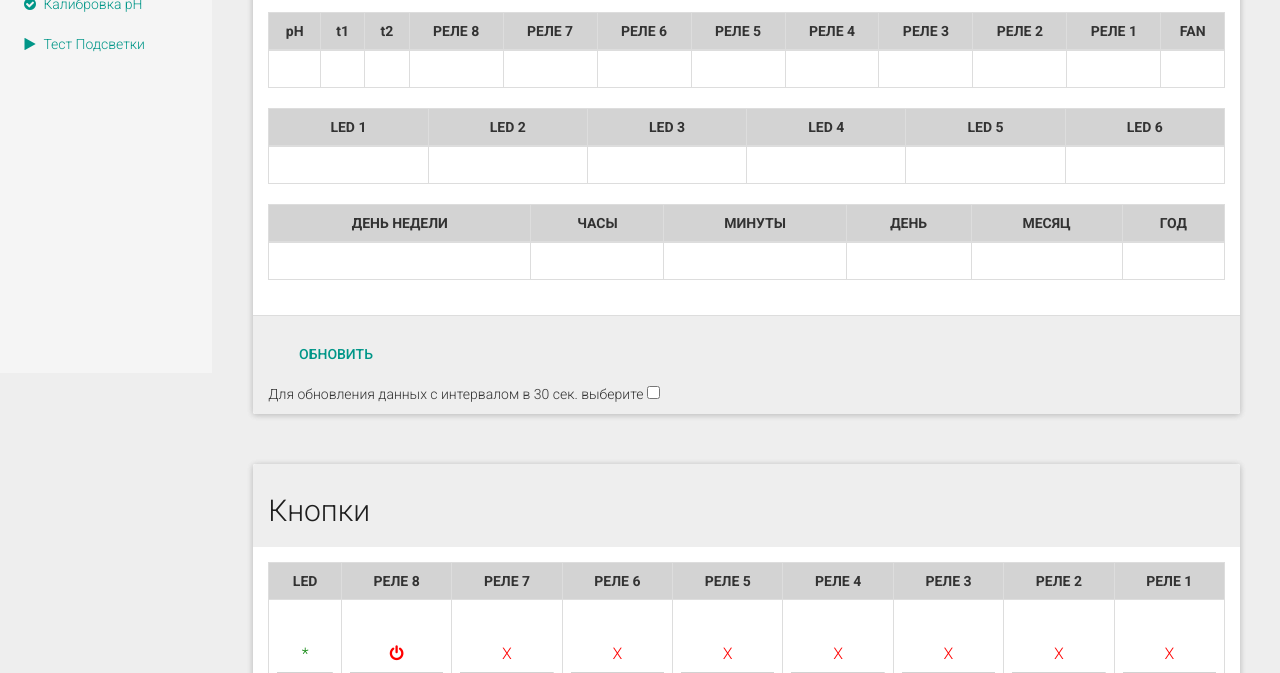
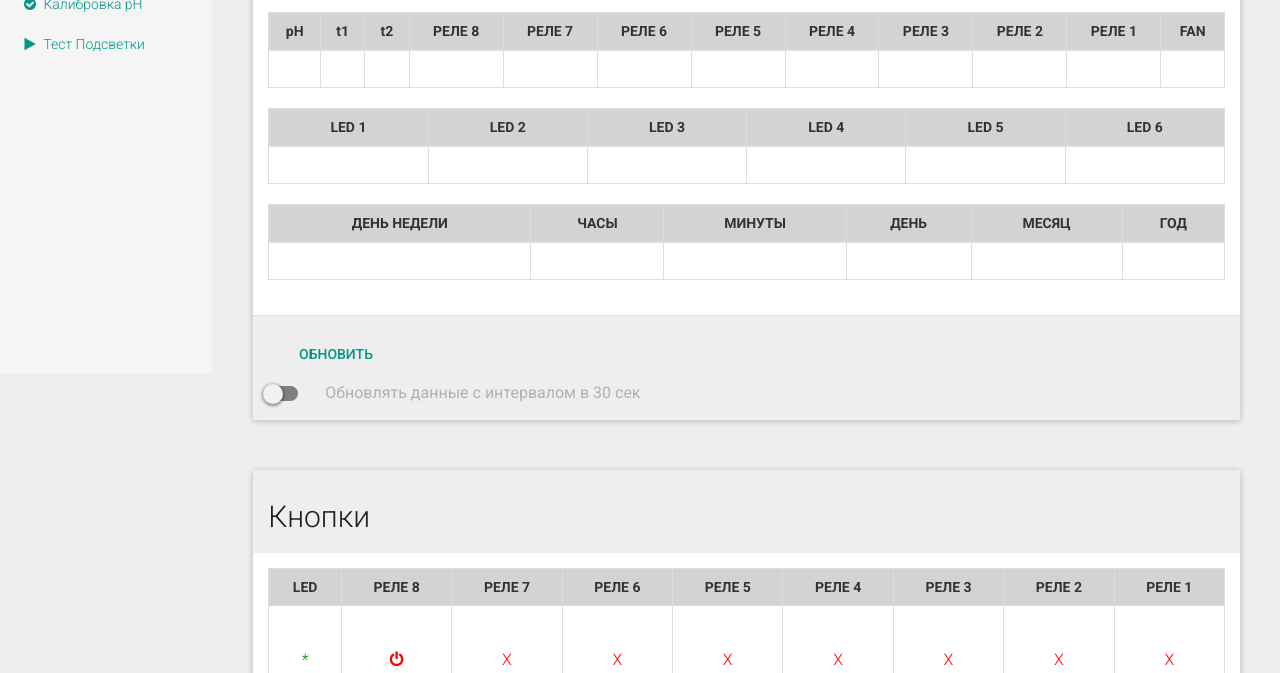
Before and after one commit to astrohome/aquaplanner, a plain HTML site: page index.html in a window 1280 px wide. Shown: the part 427-1100 px from the top of the page. Drawn offline with Linux system fonts and the light colour scheme.

Commit message:
Upgrade checkbox

```diff
--- a/index.html
+++ b/index.html
@@ -43,11 +43,11 @@
                     <h4 class="modal-title" id="myModalLabel">Ожидайте...</h4>
                 </div>
                 <div class="modal-body">
-                  <div class="progress progress-striped active">
-                    <div class="progress-bar"  role="progressbar" aria-valuenow="45" aria-valuemin="0" aria-valuemax="100" style="width: 100%">
-                      <span class="sr-only">Loading...</span>
+                    <div class="progress progress-striped active">
+                        <div class="progress-bar" role="progressbar" aria-valuenow="45" aria-valuemin="0" aria-valuemax="100" style="width: 100%">
+                            <span class="sr-only">Loading...</span>
+                        </div>
                     </div>
-                  </div>
                 </div>
             </div>
         </div>
@@ -181,8 +181,12 @@
                         <div class="panel-footer">
                             <input type="button" class="btn btn-primary" id="btnDispl" value="Обновить" onclick="xmlHttpGetRequest('gtdl',getDisplay)" autocomplete="off">
                             <br />
-                            <span>Для обновления данных c интервалом в 30 сек. выберите </span>
-                            <input type="checkbox" id="GetDisplCheck" onclick="getDisplTimer()" autocomplete="off">
+                            <div class="togglebutton">
+                                <label>
+                                  <input type="checkbox" id="GetDisplCheck" onclick="getDisplTimer()" autocomplete="off">
+                                  &nbsp; Обновлять данные c интервалом в 30 сек
+                                </label>
+                            </div>
                         </div>
                     </div>
                 </div>
```
